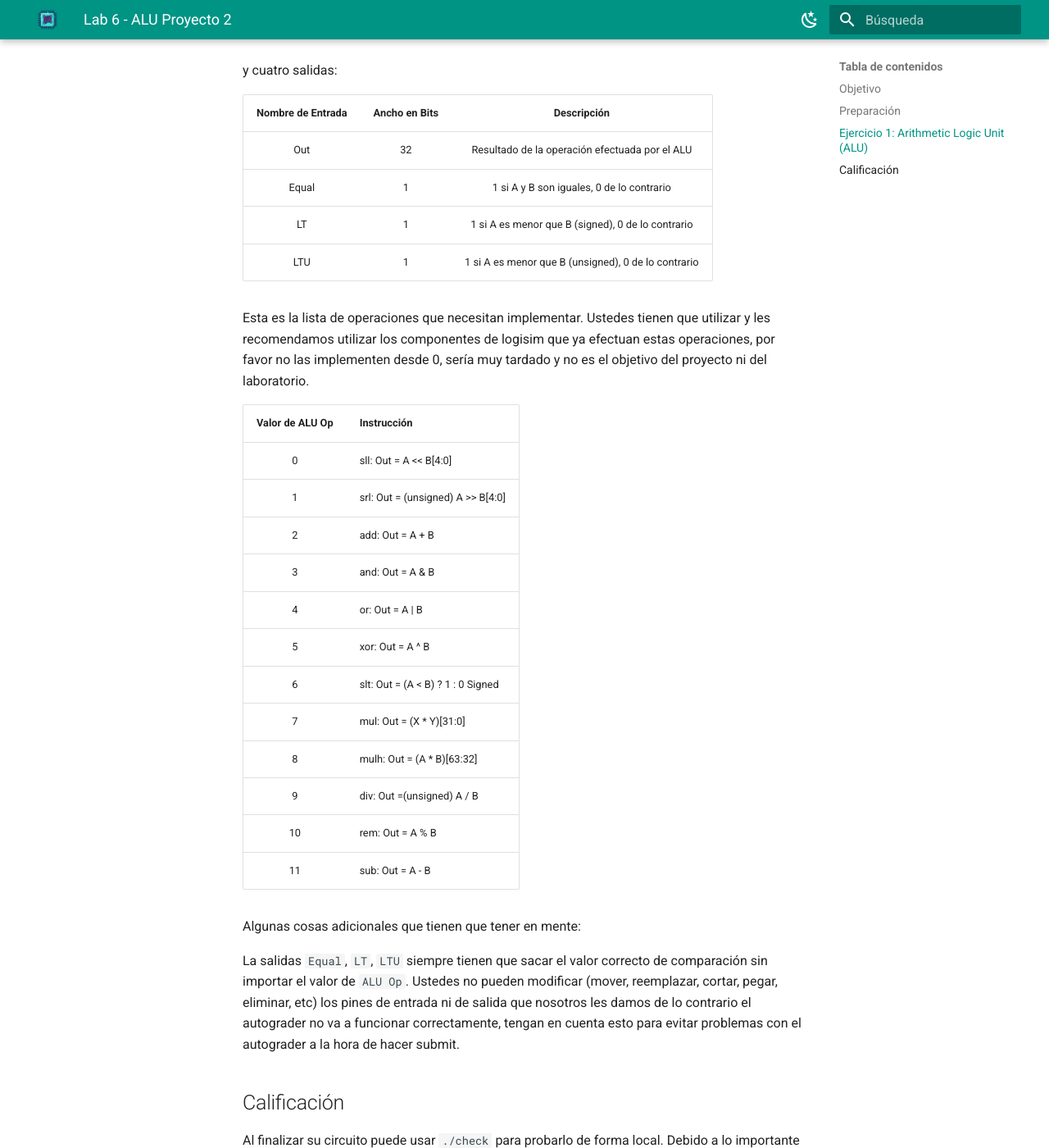
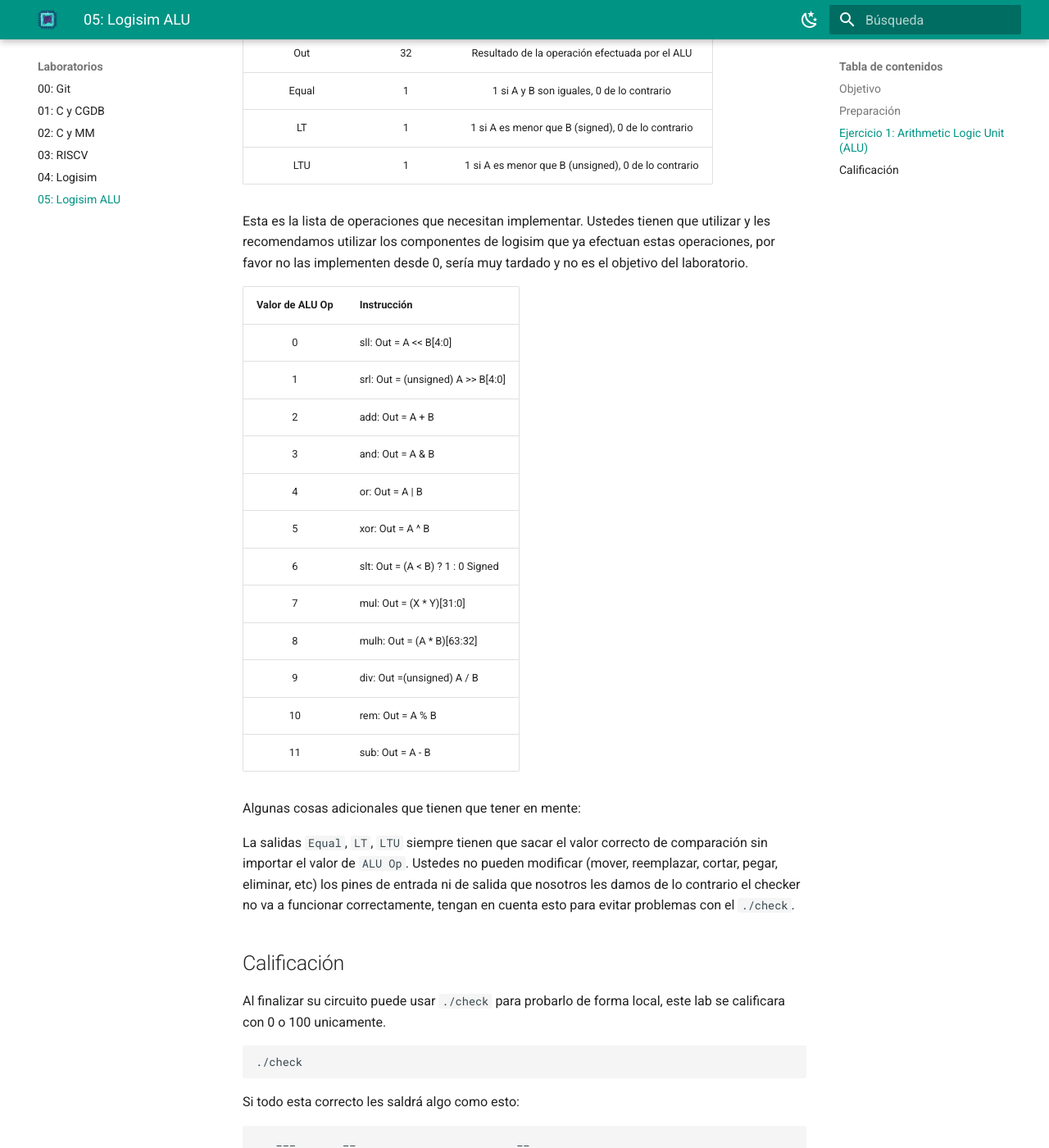
Before and after one commit to cc3-an-ug/webapp, an MkDocs documentation site: the page built from docs/labs/lab07.md, in a window 1280 px wide and 1400 px high, scrolled down 1064 px. Shown: the whole window at 82% size. Built offline with MkDocs 1.6.1 and Material for MkDocs 9.7.7, drawn with Linux system fonts in a browser that asks for light colours; some of the changed text lies outside the part shown.

Commit message:
feat: add lab 5 instructions

````diff
--- a/docs/labs/lab07.md
+++ b/docs/labs/lab07.md
@@ -1,14 +1,14 @@
-# Lab 6 - ALU Proyecto 2
+# Lab 5 - ALU
 
 ## Objetivo
 
-Este laboratorio es bastante corto y representa los primeros **25 puntos** de su proyecto 2 (procesador de RISC-V en Logisim). El motivo principal es que tengan más tiempo para invertir en otras partes del proyecto. Si logran sacar 100 en el laboratorio tendrán una de tres partes terminadas... éxitos.
+Este laboratorio es bastante corto. El motivo principal es que tengan más tiempo para invertir en el segundo proyecto...
 
 ## Preparación
 
 Para este laboratorio, nuevamente, es necesario que tengan la aplicación de [Logisim](http://www.cburch.com/logisim/index.html). Adicionalmente pueden utilizar la [documentación](http://www.cburch.com/logisim/docs.html) de Logisim para refrescar el conocimiento que adquirieron en los laboratorios anteriores.
 
-También tienen que tener todos los archivos base, estos se encuentran [aquí](https://classroom.github.com/a/In8_5LX1). Cuando ya se haya creado el repositorio, pueden ejecutar los siguientes comandos abriendo una terminal (++ctrl+alt+t++):
+También tienen que tener todos los archivos base, estos se encuentran [aquí](https://classroom.github.com/a/byJeOiIB). Cuando ya se haya creado el repositorio, pueden ejecutar los siguientes comandos abriendo una terminal (++ctrl+alt+t++):
 
 ```shell
 git clone <link del repositorio>
@@ -16,9 +16,7 @@
 
 ## Ejercicio 1: Arithmetic Logic Unit (ALU)
 
-**Las instrucciones de este ejercicio son una copia literal de las instrucciones del proyecto 2, por favor lean cuidadosamente**.
-
-Su tarea es crear un ALU que soporte todas las operaciones que necesitan las instrucciones de nuestro ISA. Van a estar trabajando en el archivo **alu.circ**. Este tiene tres entradas:
+Su tarea es crear un ALU que soporte todas las operaciones que necesitan las instrucciones de un ISA simplificado RISC-V. Van a estar trabajando en el archivo **alu.circ**. Este tiene tres entradas:
 
 | Nombre de Entrada | Ancho en Bits |                      Descripción                       |
 | :---------------: | :-----------: | :----------------------------------------------------: |
@@ -35,7 +33,7 @@
 |        LT         |       1       |  1 si A es menor que B (signed), 0 de lo contrario  |
 |        LTU        |       1       | 1 si A es menor que B (unsigned), 0 de lo contrario |
 
-Esta es la lista de operaciones que necesitan implementar. Ustedes tienen que utilizar y les recomendamos utilizar los componentes de logisim que ya efectuan estas operaciones, por favor no las implementen desde 0, sería muy tardado y no es el objetivo del proyecto ni del laboratorio.
+Esta es la lista de operaciones que necesitan implementar. Ustedes tienen que utilizar y les recomendamos utilizar los componentes de logisim que ya efectuan estas operaciones, por favor no las implementen desde 0, sería muy tardado y no es el objetivo del laboratorio.
 
 | Valor de ALU Op | Instrucción                       |
 | :-------------: | --------------------------------- |
@@ -54,11 +52,11 @@
 
 Algunas cosas adicionales que tienen que tener en mente:
 
-La salidas `Equal`, `LT`, `LTU` siempre tienen que sacar el valor correcto de comparación sin importar el valor de `ALU Op`. Ustedes no pueden modificar (mover, reemplazar, cortar, pegar, eliminar, etc) los pines de entrada ni de salida que nosotros les damos de lo contrario el autograder no va a funcionar correctamente, tengan en cuenta esto para evitar problemas con el autograder a la hora de hacer submit.
+La salidas `Equal`, `LT`, `LTU` siempre tienen que sacar el valor correcto de comparación sin importar el valor de `ALU Op`. Ustedes no pueden modificar (mover, reemplazar, cortar, pegar, eliminar, etc) los pines de entrada ni de salida que nosotros les damos de lo contrario el checker no va a funcionar correctamente, tengan en cuenta esto para evitar problemas con el `./check`.
 
 ## Calificación
 
-Al finalizar su circuito puede usar `./check` para probarlo de forma local. Debido a lo importante que sera el ALU para su proyecto, este lab se calificara con 0 o 100 unicamente.
+Al finalizar su circuito puede usar `./check` para probarlo de forma local, este lab se calificara con 0 o 100 unicamente.
 
 ```shell
 ./check
@@ -75,7 +73,7 @@
 
              Machine Structures
      Great Ideas in Computer Architecture
-               Lab 7: PJ2 ALU
+               Lab 5: Logisim ALU
 
 
 Exercise      Grade  Message
--- a/mkdocs.yml
+++ b/mkdocs.yml
@@ -58,6 +58,7 @@
       - "02: C y MM": labs/lab02.md
       - "03: RISCV": labs/lab03.md
       - "04: Logisim": labs/lab05.md
+      - "05: Logisim ALU": labs/lab07.md
   - Proyectos:
       - "01: Snake (Culebrita)": projects/pj01.md
       - "02: RISCV": projects/pj02.md
````
